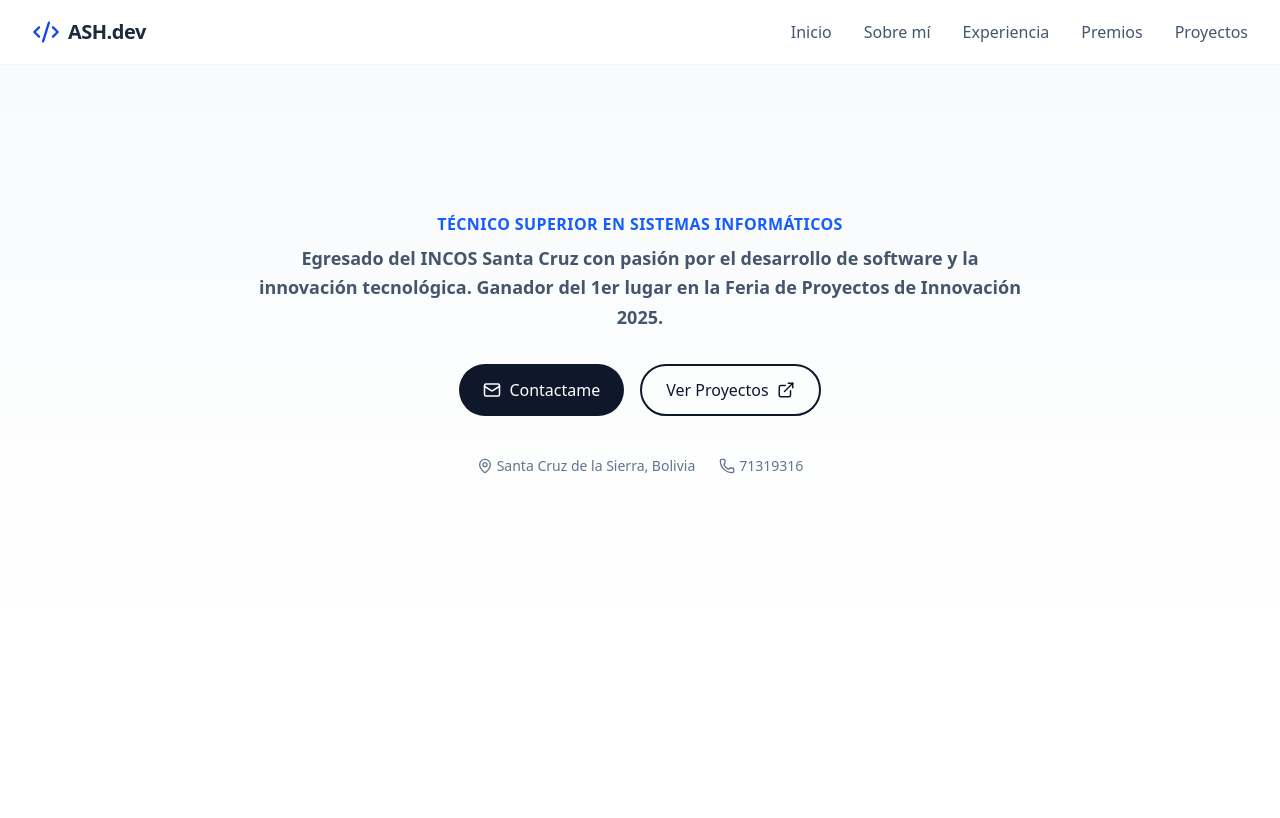
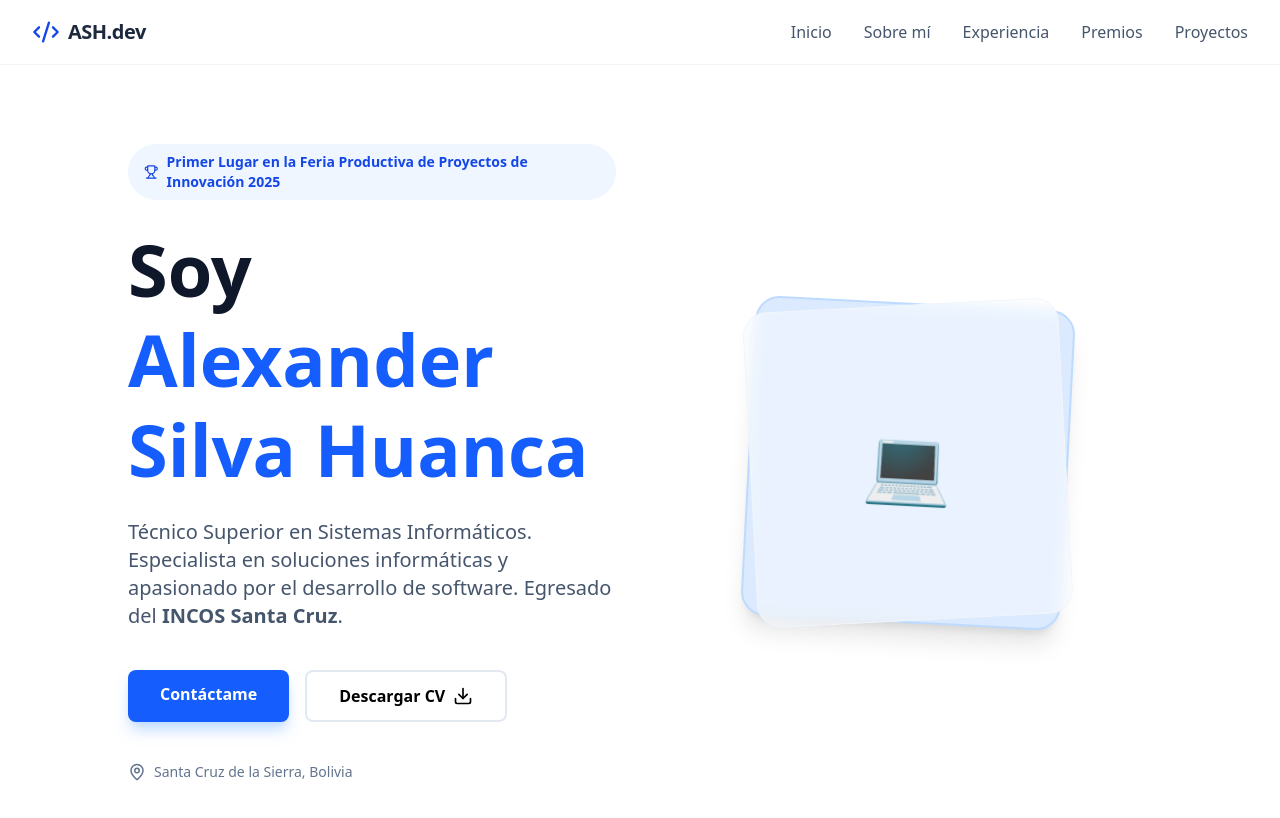
Before and after one commit to alexsi64-ash/portafolio, a React (Vite) app: page / in a window 1280 px wide. Shown: the top 818 px of the page. Built offline with nearby package versions, Linux system fonts and the light colour scheme.

Commit message:
modificacion de la seccion Hero

```diff
--- a/src/App.tsx
+++ b/src/App.tsx
@@ -4,7 +4,7 @@ import { Navbar } from "./components/Navbar"
 function App() {
   return (
     <>
-      <div className="antialiased text-slate-900">
+      <div className="min-h-screen">
         <Navbar />
         <main className="pt-16">
           <Hero />
--- a/src/components/Hero.tsx
+++ b/src/components/Hero.tsx
@@ -1,34 +1,58 @@
-import { personalInfo } from "../data/cvData";
-import { Mail, MapPin, Phone, ExternalLink } from 'lucide-react';
+import { personalInfo, reconocimiento } from '../data/cvData';
+import { Mail, MapPin, Download, Trophy } from 'lucide-react';
 
 export const Hero = () => {
+  // Tomamos el primer premio (el de 2025) para resaltarlo
+  const primerPremio = reconocimiento[0];
+
   return (
-        <section className="min-h-[70vh] flex flex-col justify-center items-center text-center p-6 bg-gradient-to-b from-slate-50 to-white">
-            <div className="max-w-3xl">
-                <h2 className="text-blue-600 font-semibold tracking-wide uppercase mb-2">
-                    {personalInfo.titulo}
-                </h2>
-                <h1 className="text-5xl md:text-6xl font-extrabold text-slate-900 mb-6">
-                    <p className="text-lg text-slate-600 mb-8 leading-relaxed">
-                        Egresado del INCOS Santa Cruz con pasión por el desarrollo de software y la innovación tecnológica.
-                        Ganador del 1er lugar en la Feria de Proyectos de Innovación 2025.
-                    </p>
+    <section className="bg-white py-20 px-6">
+      <div className="max-w-5xl mx-auto flex flex-col md:flex-row items-center gap-12">
+
+        {/* Lado Izquierdo: Texto */}
+        <div className="flex-1 space-y-6">
+          <div className="inline-flex items-center gap-2 bg-blue-50 text-blue-700 px-4 py-2 rounded-full text-sm font-semibold">
+            <Trophy size={16} />
+            {primerPremio.titulo}
+          </div>
+
+          <h1 className="text-5xl md:text-7xl font-bold text-slate-900 leading-tight">
+            Soy <span className="text-blue-600">{personalInfo.nombre}</span>
           </h1>
 
-                <div className="flex flex-wrap justify-center gap-4 mb-10">
-                    <a href={`mailto:${personalInfo.email}`} className="flex items-center gap-2 bg-slate-900 text-white px-6 py-3 rounded-full hover:bg-slate-800 transition">
-                        <Mail size={18} /> Contactame
+          <p className="text-xl text-slate-600 max-w-lg">
+            {personalInfo.titulo}. Especialista en soluciones informáticas y apasionado por el desarrollo de software.
+            Egresado del <span className="font-semibold">INCOS Santa Cruz</span>.
+          </p>
+
+          <div className="flex flex-wrap gap-4 pt-4">
+            <a href={`mailto:${personalInfo.email}`}
+               className="bg-blue-600 text-white px-8 py-3 rounded-lg font-bold hover:bg-blue-700 transition shadow-lg shadow-blue-200">
+              Contáctame
             </a>
-                    <button className="flex items-center gap-2 border-2 border-slate-900 px-6 py-3 rounded-full hover:bg-slate-50 transition">
-                        Ver Proyectos <ExternalLink size={18} />
+            <button className="flex items-center gap-2 border-2 border-slate-200 px-8 py-3 rounded-lg font-bold hover:bg-slate-50 transition">
+              Descargar CV <Download size={20} />
             </button>
           </div>
 
-                <div className="flex flex-col md:flex-row justify-center items-center gap-6 text-slate-500 text-sm">
-                    <span className="flex items-center gap-1"><MapPin size={16} /> {personalInfo.direccion}</span>
-                    <span className="flex items-center gap-1"><Phone size={16} /> {personalInfo.celular}</span>
+          <div className="flex gap-6 text-slate-500 pt-4">
+            <div className="flex items-center gap-2">
+              <MapPin size={18} />
+              <span className="text-sm">{personalInfo.direccion}</span>
             </div>
           </div>
+        </div>
+
+        {/* Lado Derecho: Un elemento visual o decorativo */}
+        <div className="flex-1 flex justify-center">
+           <div className="relative w-64 h-64 md:w-80 md:h-80 bg-blue-100 rounded-3xl rotate-3 flex items-center justify-center border-2 border-blue-200 shadow-xl">
+              {/* Aquí luego podrías poner tu foto o un icono grande de código */}
+              <div className="absolute inset-0 bg-white/40 backdrop-blur-sm -rotate-6 rounded-3xl border border-slate-100 -z-10"></div>
+              <span className="text-7xl">💻</span>
+           </div>
+        </div>
+
+      </div>
     </section>
-    )
-}
+  );
+};
```
Lines whose indentation alone changed are shown as unchanged.
